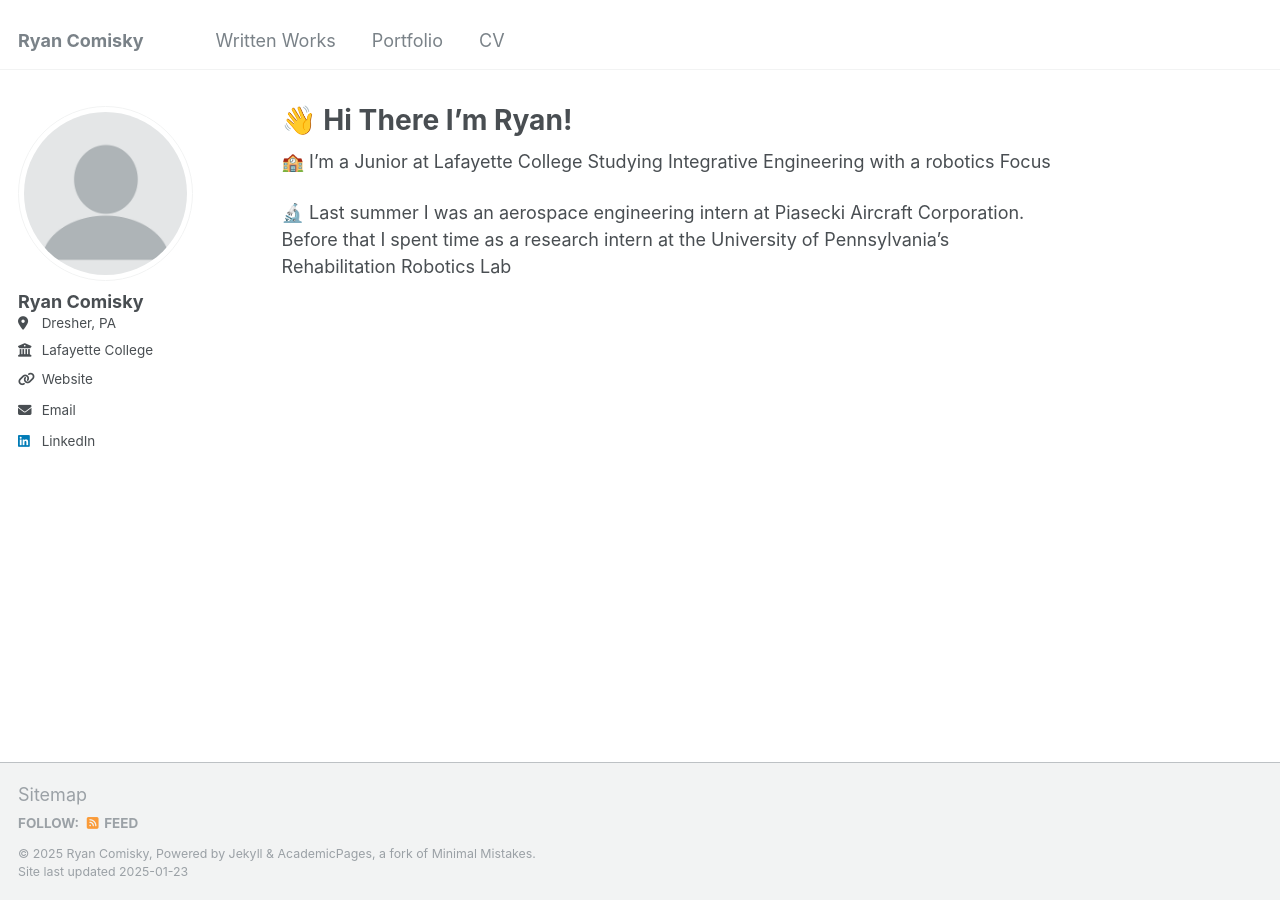
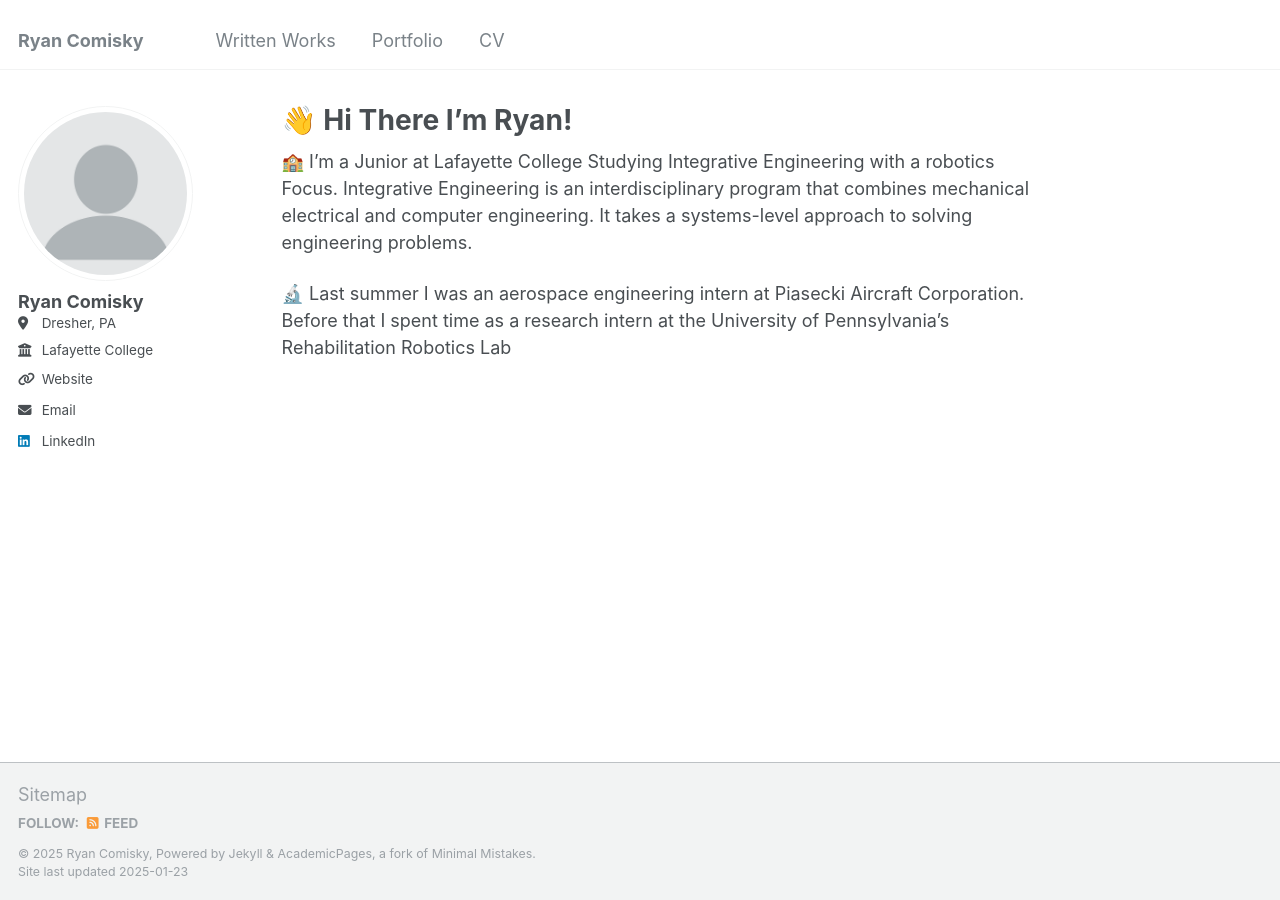
Before and after one commit to Ryan-Comisky/Ryan-Comisky.github.io, a Jekyll site: the page built from _pages/about.md, in a window 1280 px wide. Built offline with Jekyll 4.4.1, drawn with Linux system fonts in a browser that asks for light colours.

Commit message:
Update about.md

```diff
--- a/_pages/about.md
+++ b/_pages/about.md
@@ -6,6 +6,7 @@ redirect_from:
   - /about/
   - /about.html
 ---
-🏫 I'm a Junior at Lafayette College Studying Integrative Engineering with a robotics Focus
+🏫 I'm a Junior at Lafayette College Studying Integrative Engineering with a robotics Focus.
+Integrative Engineering is an interdisciplinary program that combines mechanical electrical and computer engineering. It takes a systems-level approach to solving engineering problems.
 
 🔬 Last summer I was an aerospace engineering intern at Piasecki Aircraft Corporation. Before that I spent time as a research intern at the University of Pennsylvania's Rehabilitation Robotics Lab
```
